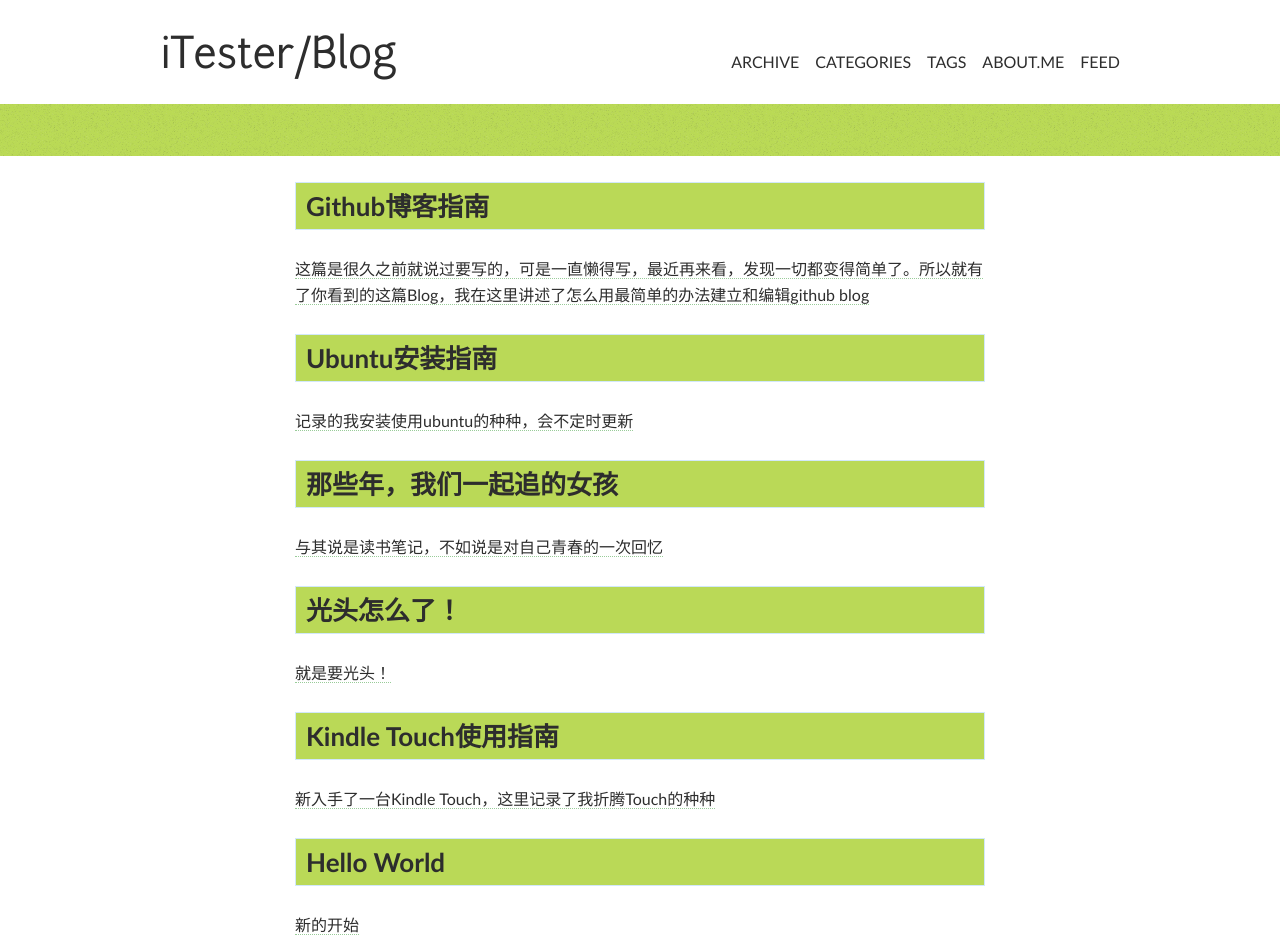
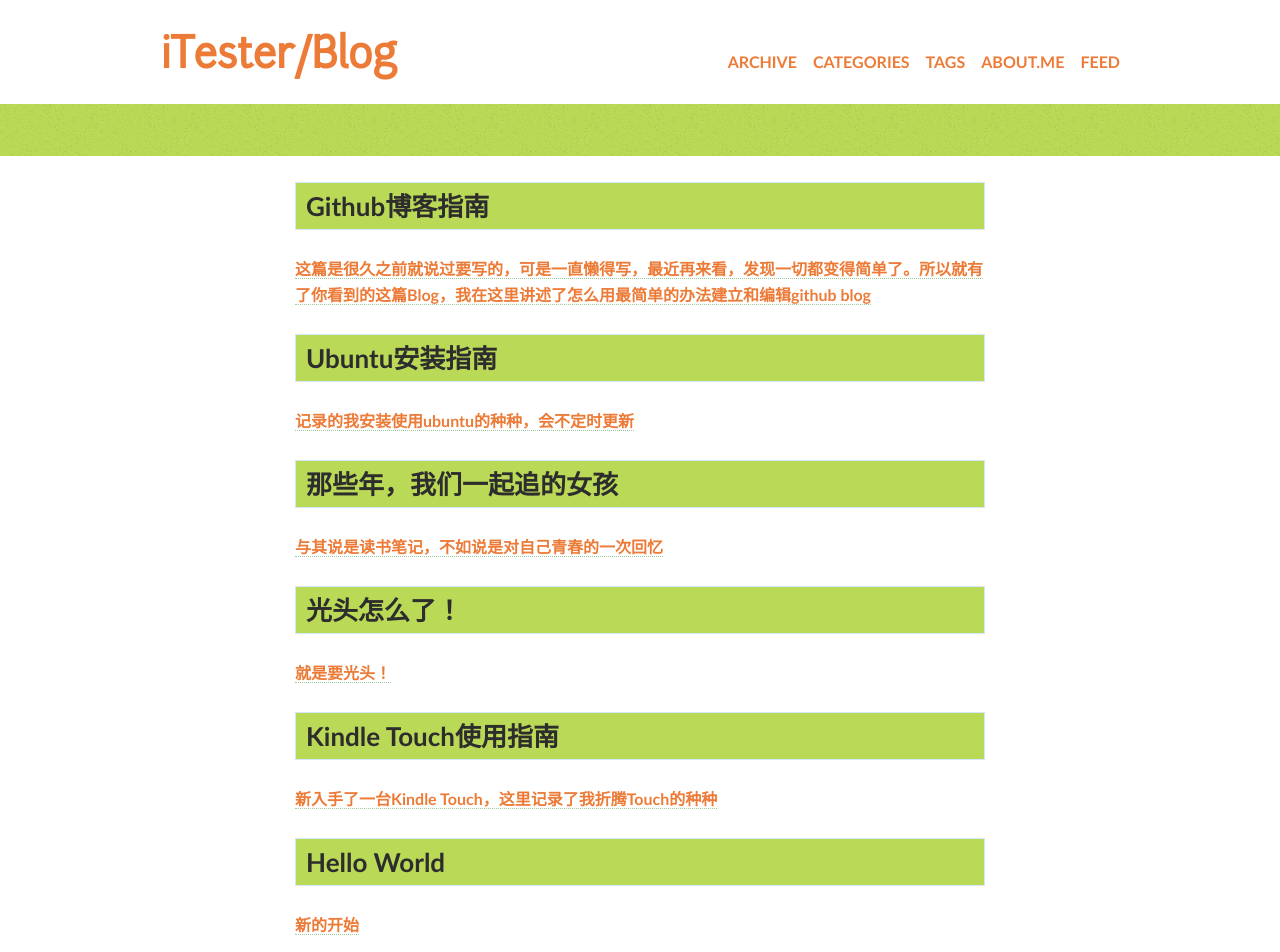
Before and after one commit to sunfanwu/itester.github.com, a Jekyll site: the page built from index.html, in a window 1280 px wide. Shown: the top 952 px of the page. Built offline with Jekyll 4.4.1, drawn with Linux system fonts in a browser that asks for light colours; Markdown is read by kramdown in place of the engine named in the settings; comment, search, counter and statistics services are not loaded.

Commit message:
modify style for link

```diff
--- a/assets/css/style.css
+++ b/assets/css/style.css
@@ -191,16 +191,19 @@ html {
 }
 /* LINK */
 a:link {
-  color: #2d2d2d;
+  color: #ED7B38;
   text-decoration: none;
+  font-weight: bold;
 }
 a:visited {
-  color: #141414;
+  color: #ED7B38;
   text-decoration: none;
+  font-weight: bold;
 }
 a:hover {
-  color: #474747;
+  color: #ED7B38;
   text-decoration: none;
+  font-weight: bold;
 }
 /* HIGHLIGHTER */
 pre {
```
